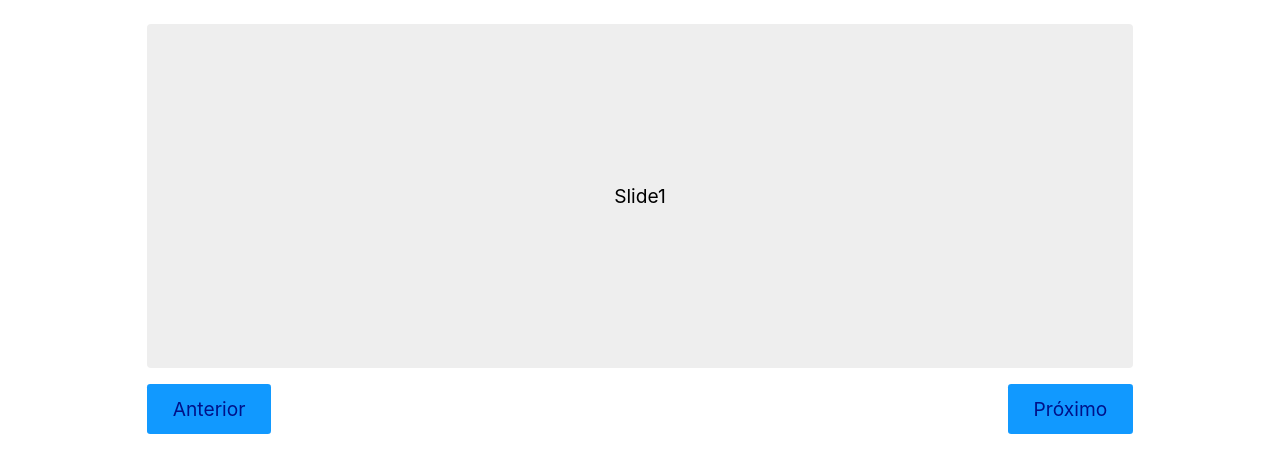
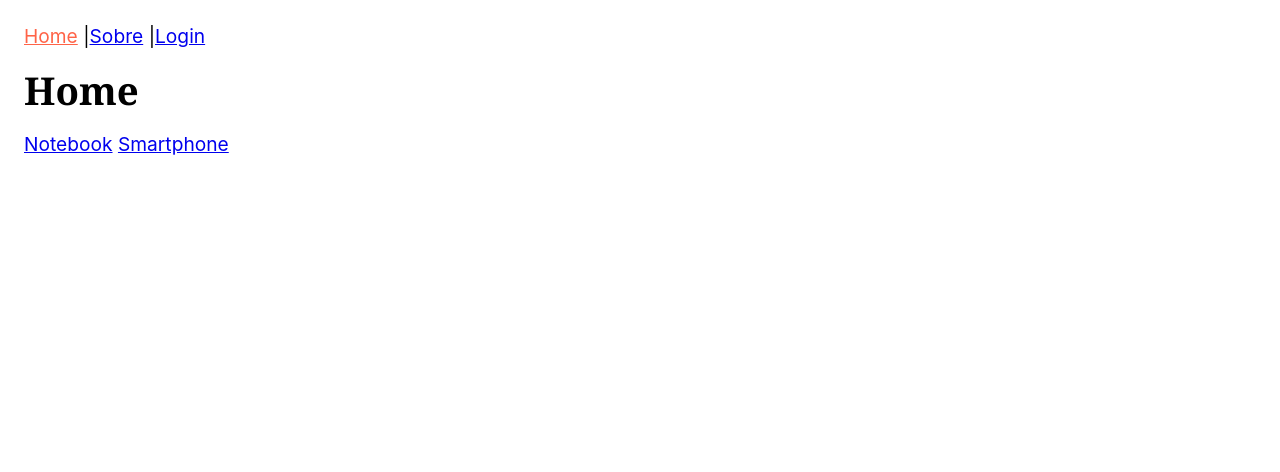
Before and after one commit to niltonxp/react-origamid, a React (Create React App) app: page / in a window 1280 px wide. Shown: the top 472 px of the page. Built offline with nearby package versions, Linux system fonts and the light colour scheme.

Commit message:
Iniciando com Routes

```diff
--- a/package.json
+++ b/package.json
@@ -6,8 +6,10 @@
     "@testing-library/jest-dom": "^4.2.4",
     "@testing-library/react": "^9.3.2",
     "@testing-library/user-event": "^7.1.2",
+    "history": "^5.0.0",
     "react": "^16.13.1",
     "react-dom": "^16.13.1",
+    "react-router-dom": "^6.0.0-beta.0",
     "react-scripts": "3.4.3"
   },
   "scripts": {
--- a/src/App.js
+++ b/src/App.js
@@ -1,27 +1,25 @@
 import React from "react";
+import { BrowserRouter, Routes, Route } from "react-router-dom";
 
-import Slide from "./Slide";
+import Header from "./Header";
+import Home from "./Home";
+import Sobre from "./Sobre";
+import Login from "./Login";
+import Produto from "./Produto";
+import NotFound from "./NotFound";
 
 const App = () => {
-  const slides = [
-    {
-      id: "slide1",
-      text: "Slide1",
-    },
-    {
-      id: "slide2",
-      text: "Slide2",
-    },
-    {
-      id: "slide3",
-      text: "Slide3",
-    },
-  ];
-
   return (
-    <>
-      <Slide slides={slides} />
-    </>
+    <BrowserRouter>
+      <Header />
+      <Routes>
+        <Route path="/" element={<Home />} />
+        <Route path="sobre" element={<Sobre />} />
+        <Route path="login" element={<Login />} />
+        <Route path="produto/:id" element={<Produto />} />
+        <Route path="*" element={<NotFound />} />
+      </Routes>
+    </BrowserRouter>
   );
 };
 
--- /dev/null
+++ b/src/Header.css
@@ -0,0 +1,3 @@
+.active {
+  color: tomato;
+}
--- /dev/null
+++ b/src/Header.js
@@ -0,0 +1,24 @@
+import React from "react";
+import { NavLink, useLocation } from "react-router-dom";
+
+import "./Header.css";
+
+function Header() {
+  const location = useLocation();
+
+  React.useEffect(() => {
+    console.log("mudou a rota");
+  }, [location]);
+
+  return (
+    <nav>
+      <NavLink to="/" end>
+        Home
+      </NavLink>{" "}|
+      <NavLink to="/sobre">Sobre</NavLink>{" "}|
+      <NavLink to="/login">Login</NavLink>
+    </nav>
+  );
+}
+
+export default Header;
--- /dev/null
+++ b/src/Home.js
@@ -0,0 +1,14 @@
+import React from "react";
+import { Link } from "react-router-dom";
+
+function Home() {
+  return (
+    <div>
+      <h1>Home</h1>
+      <Link to={"produto/notebook"}>Notebook</Link> {" "}
+      <Link to={"produto/smartphone?name=poco"}>Smartphone</Link>
+    </div>
+  );
+}
+
+export default Home;
--- /dev/null
+++ b/src/Login.js
@@ -0,0 +1,19 @@
+import React from "react";
+import { useNavigate } from "react-router-dom";
+
+function Login() {
+  const navigate = useNavigate();
+
+  function handleClick(params) {
+    navigate("/sobre");
+  }
+
+  return (
+    <div>
+      <h1>Login</h1>
+      <button onClick={handleClick}>Login</button>
+    </div>
+  );
+}
+
+export default Login;
--- /dev/null
+++ b/src/NotFound.js
@@ -0,0 +1,7 @@
+import React from "react";
+
+function NotFound() {
+  return <div>Pag nao encontrada</div>;
+}
+
+export default NotFound;
--- /dev/null
+++ b/src/Produto.js
@@ -0,0 +1,22 @@
+import React from "react";
+import { useParams, useLocation } from "react-router-dom";
+
+function Produto() {
+  const params = useParams();
+  console.log("params ->", params);
+
+  const location = useLocation();
+  console.log("location ->", location);
+
+  const search = new URLSearchParams(location.search);
+  console.log("search ->", search);
+  console.log("search ->", search.get("name"));
+
+  return (
+    <div>
+      <h1>Produto {params.id}</h1>
+    </div>
+  );
+}
+
+export default Produto;
--- a/src/Slide.js
+++ /dev/null
@@ -1,44 +0,0 @@
-import React from "react";
-import styles from "./Slide.module.css";
-
-const Slide = ({ slides = [] }) => {
-  const [active, setActive] = React.useState(0);
-  const [position, setPosition] = React.useState(0);
-  const contentRef = React.useRef();
-
-  const handlePrev = () => {
-    if (active > 0) setActive((active) => active - 1);
-  };
-
-  const handleNext = () => {
-    if (active < slides.length - 1) setActive((active) => active + 1);
-  };
-
-  React.useEffect(() => {
-    const { width } = contentRef.current.getBoundingClientRect();
-    setPosition(-(width * active));
-  }, [active]);
-
-  return (
-    <section className={styles.container}>
-      <div
-        ref={contentRef}
-        className={styles.content}
-        style={{ transform: `translateX(${position}px)` }}
-      >
-        {slides.map((slide) => (
-          <div key={slide.id} className={styles.item}>
-            {slide.text}
-          </div>
-        ))}
-      </div>
-
-      <nav className={styles.nav}>
-        <button onClick={handlePrev}>Anterior</button>
-        <button onClick={handleNext}>Próximo</button>
-      </nav>
-    </section>
-  );
-};
-
-export default Slide;
--- a/src/Slide.module.css
+++ /dev/null
@@ -1,25 +0,0 @@
-.container {
-  overflow: hidden;
-}
-
-.content {
-  display: flex;
-  transition: transform .3s ease;
-}
-
-.item {
-  flex-shrink: 0;
-  width: 80%;
-  margin: 0 10%;
-  padding: 10rem 0;
-  background: #eee;
-  border-radius: 4px;
-  text-align: center;
-}
-
-.nav {
-  display: flex;
-  justify-content: space-between;
-  margin: 1rem auto;
-  width: 80%;
-}
--- /dev/null
+++ b/src/Sobre.js
@@ -0,0 +1,13 @@
+import React from 'react';
+
+// import { Container } from './styles';
+
+function Sobre() {
+  return (
+    <div>
+      Sobre
+    </div>
+  );
+}
+
+export default Sobre;
```
Also changed, not shown: 2 other files (tests, documents, lock files or other folders).
